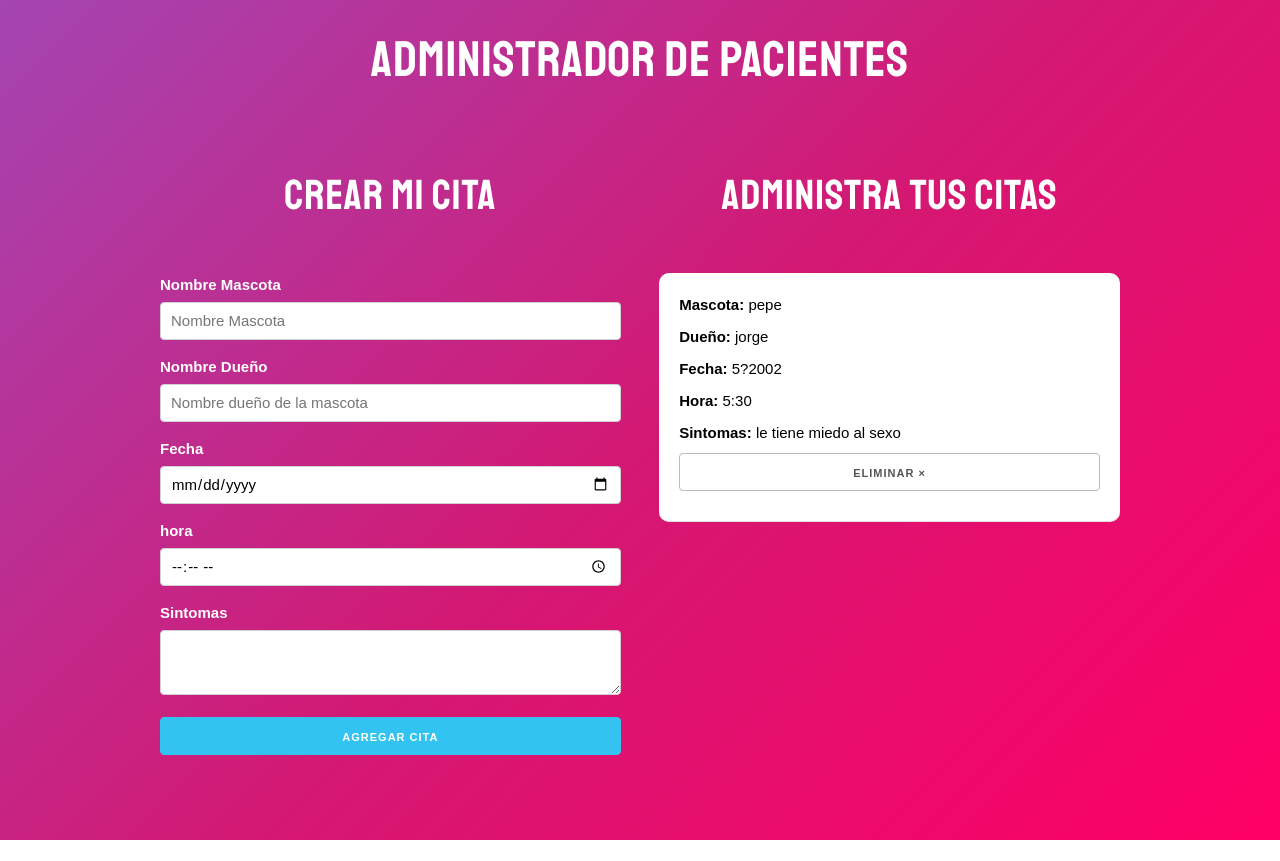
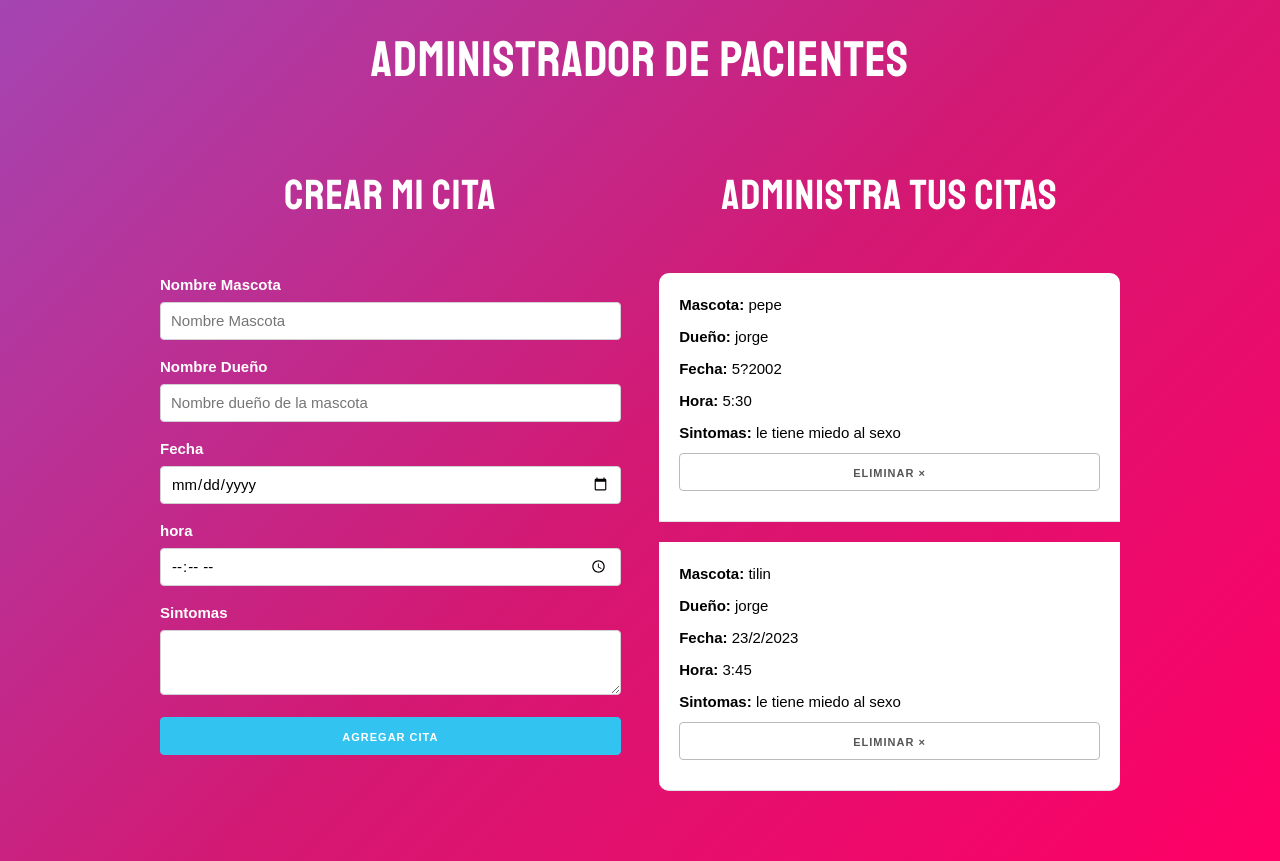
Before and after one commit to jditzco/citas-jero-practica, a React (Vite) app: page / in a window 1280 px wide. Before the commit the page ends 840 px from the top, so only its background shows below. Built offline with nearby package versions, Linux system fonts and the light colour scheme.

Commit message:
Update App.jsx

```diff
--- a/src/App.jsx
+++ b/src/App.jsx
@@ -3,7 +3,7 @@ import Cita from './Components/Cita'
 import { useState } from 'react'
 
 function App() {
-  const [citas, setCitas] = useState([{
+  const [listaCitas, setListaCitas] = useState([{
     mascota: "pepe",
     dueno: "jorge",
     fecha: "5?2002",
@@ -13,6 +13,7 @@ function App() {
     mascota: "tilin",
     dueno: "jorge",
     fecha: "23/2/2023",
+    hora: "3:45",
     sintomas: "le tiene miedo al sexo"
   }])
 
@@ -27,7 +28,7 @@ function App() {
         </div>
         <div className="one-half column">
           <h2>Administra tus citas</h2>
-          <Cita mascota={"pepe"} dueno={"jorge"} fecha={"5?2002"} hora={"5:30"} sintomas={"le tiene miedo al sexo"}/>
+          {listaCitas.map(({mascota, dueno, fecha, sintomas, hora}) => <Cita mascota={mascota} dueno={dueno} fecha={fecha} hora={hora} sintomas={sintomas}/>)}
         </div>
       </div>
     </div>
```
